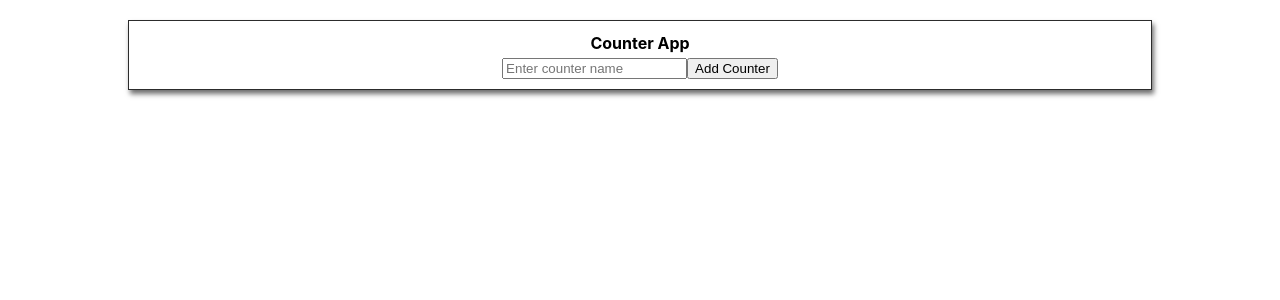
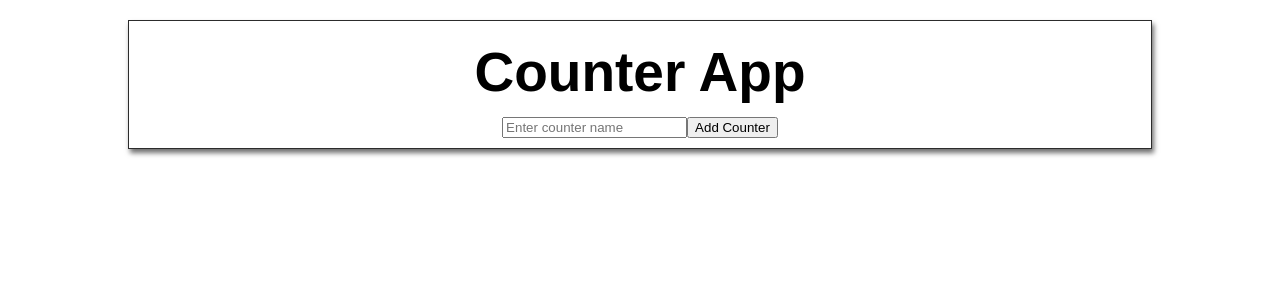
Before and after one commit to yusay1498/2.counter-app, a React (Vite) app: page / in a window 1280 px wide. Shown: the top 300 px of the page. Built offline with nearby package versions, Linux system fonts and the light colour scheme.

Commit message:
add title style

```diff
--- a/src/assets/styles/scss/_counter.scss
+++ b/src/assets/styles/scss/_counter.scss
@@ -4,3 +4,8 @@
   box-shadow: 2px 4px 5px #6f6f6f;
   padding: 10px 0;
 }
+
+.title {
+  font-size: 55px;
+  font-family: "游ゴシック体", YuGothic, "游ゴシック", "Yu Gothic", "メイリオ", Meiryo, "ヒラギノ角ゴ Pro W3", "Hiragino Kaku Gothic ProN", sans-serif;
+}
--- a/src/pages/App.jsx
+++ b/src/pages/App.jsx
@@ -19,7 +19,7 @@ function App() {
     return (
         <div className="wrap">
             <section id="counter">
-                <h1>Counter App</h1>
+                <h1 className="title">Counter App</h1>
                 <CounterInput onAdd={addCounter} />
                 <CounterList counters={counters} onCounterUpdate={updateCounter} />
             </section>
```
